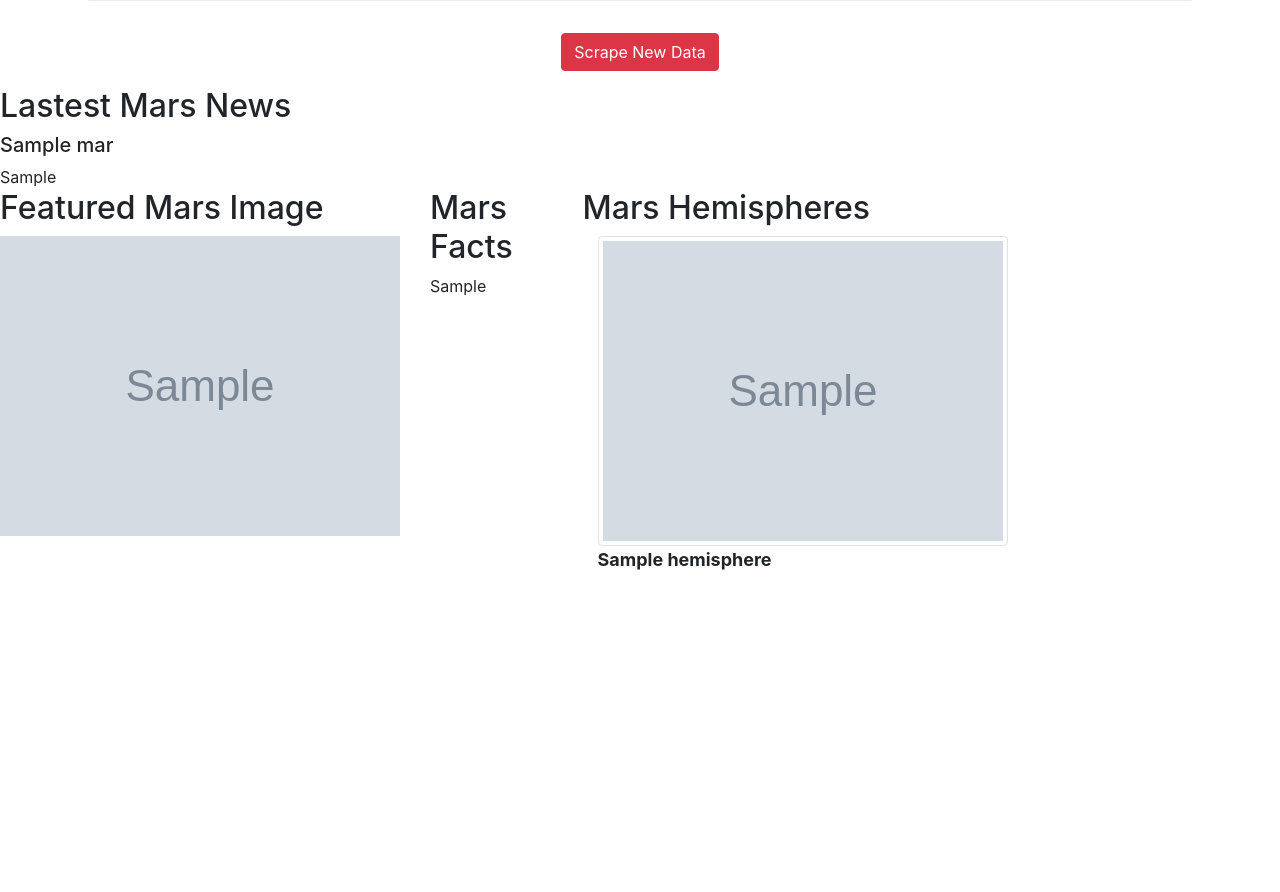
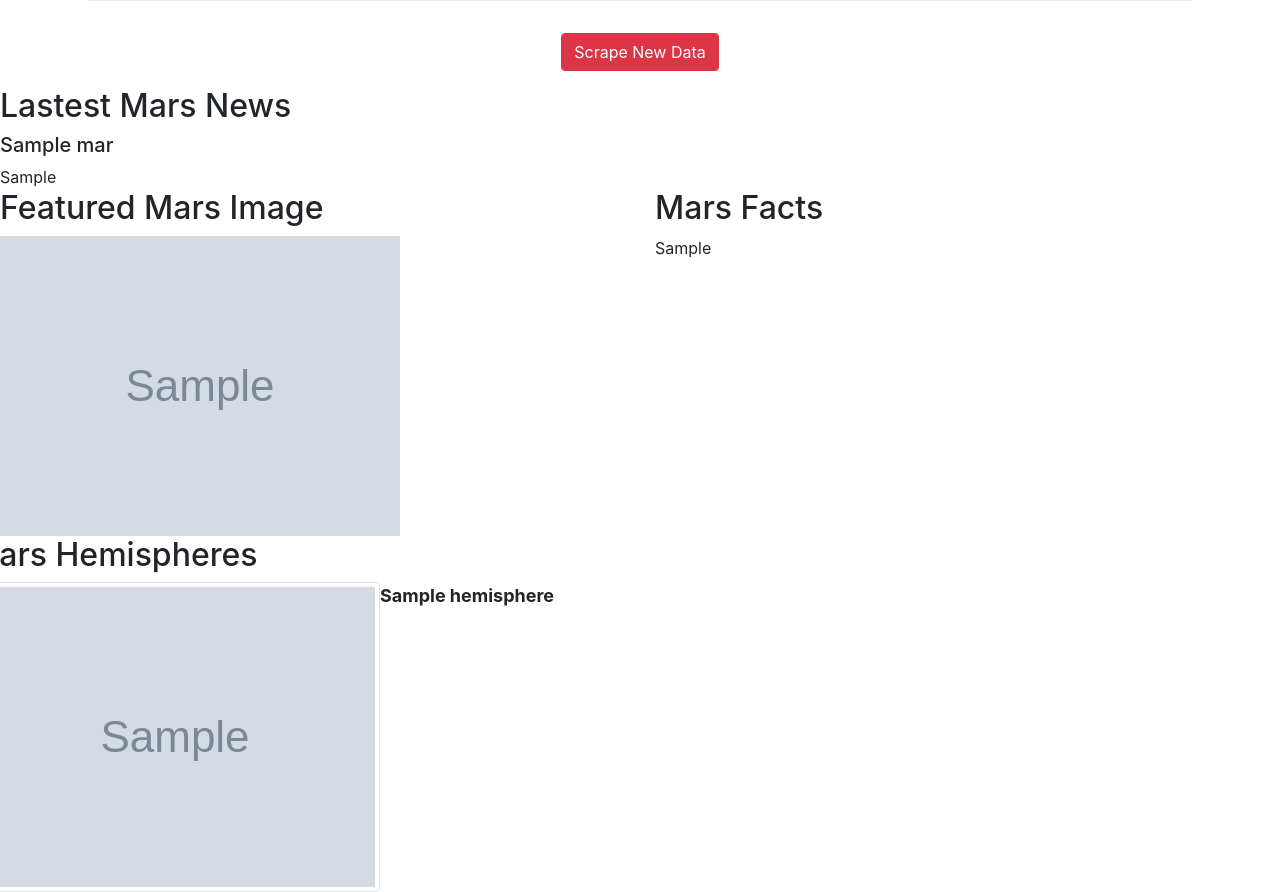
Before and after one commit to mandie021/web-scraping-challenge, a Flask app: page / in a window 1280 px wide. Shown: the part 175-1067 px from the top of the page. Before the commit the page ends 745 px from the top, so only its background shows below. Run offline with Flask 2, Linux system fonts and the light colour scheme; grey boxes marked "Sample" are stand-in pictures; a database or web service that is not in the repository returns one stand-in record (values such as "Sample title"); some libraries are stand-ins or nearby versions.

Commit message:
index complete

```diff
--- a/templates/index.html
+++ b/templates/index.html
@@ -54,23 +54,17 @@
       <div class="page-header">
         <h2 class="text-center">Mars Hemispheres</h2>
       </div>
-
+    <div class="container-fluid" style="display: flex;"></div>
       {% for hemisphere in mars.hemisphere_img_urls %}
-        <div class="container-fluid" style="display: flex;">
-          <div class = "row">
-            <div class="col-sm">
+      <div class = "row col-sm">
         <img src="{{hemisphere.img_url | default('static/images/error.png', true)}}" alt="Responsive image" class="img-fluid img-thumbnail" >
         <div class="caption" style="font-size: large; font-weight: bold;">
           {{hemisphere.title}}
         </div>
       </div>
+     {% endfor %}
+    </div>
 
-     {% endfor %}
-
-
-        </div>
-     </div>
-    </div>
   </body>
 
 </html>
```
Lines whose indentation alone changed are shown as unchanged.
